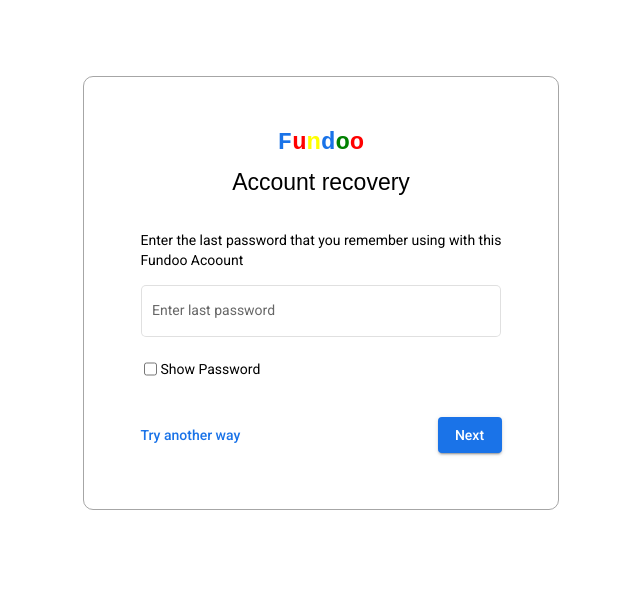
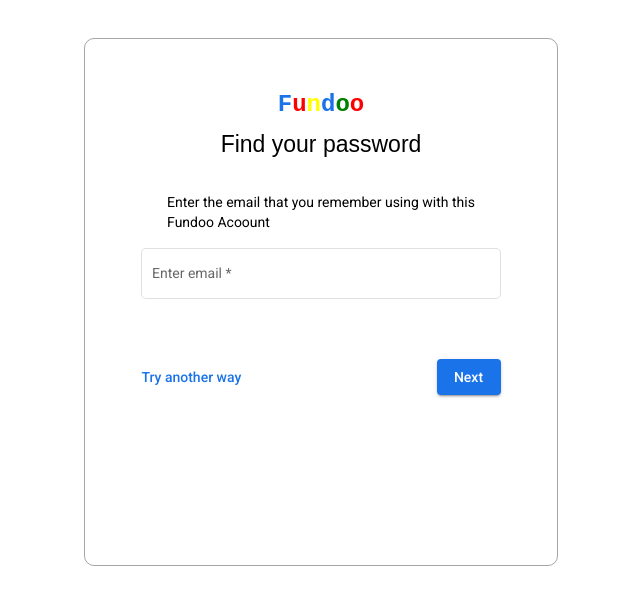
Before and after one commit to kmrshubham123/Fundoo, an Angular app in the folder fundoo/: page /forgot-password in a window 1280 px wide. Shown: the top 604 px of the page, without its empty margins (319-959 px from the left). Built offline with nearby package versions, Linux system fonts and the light colour scheme.

Commit message:
[Kumar Shubham]Refactor:validation,routing and link the UI

```diff
--- a/fundoo/src/app/Component/forgot-password/forgot-password.component.html
+++ b/fundoo/src/app/Component/forgot-password/forgot-password.component.html
@@ -1,5 +1,5 @@
 <div class="mainContainer">
-<form>
+<form  [formGroup]="forgotPasswordForm">
     <div class="logo">
         <span class="L1">F</span>
         <span class="L2">u</span>
@@ -9,21 +9,18 @@
         <span class="L6">o</span>
     </div>
     <div class="heading">
-        <span class="sign-in">Account recovery</span>
+        <span class="head1">Find your password</span>
 
     </div>
     <div class="Para1">
-        <p class="Account">Enter the last password that you remember using with this<br> Fundoo Acoount</p>
+        <p class="Account">Enter the email that you remember using with this<br> Fundoo Acoount</p>
     </div>
     <div class="Form-bar">
-        <mat-form-field appearance="outline" class="last-password">
-            <mat-label>Enter last password</mat-label>
-            <input matInput placeholder="Enter last password">
+        <mat-form-field appearance="outline" class="Enter-email">
+            <mat-label>Enter email</mat-label>
+            <input matInput formControlName="password" placeholder="Enter email">
+            <mat-error>Email required</mat-error>
         </mat-form-field>
-    </div>
-    <div class="Show-Password">
-        <input type="checkbox" class="password-box">
-        <label for="password-box"> Show Password</label>
     </div>
 
     <div class="Button">
--- a/fundoo/src/app/Component/forgot-password/forgot-password.component.scss
+++ b/fundoo/src/app/Component/forgot-password/forgot-password.component.scss
@@ -10,7 +10,7 @@
     display: flex;
     flex-direction: column;
     padding: 1.5cm;
-    margin-top: 2cm;
+    margin-top: 1cm;
     justify-content: center;
 
 }
@@ -53,7 +53,7 @@
     display: flex;
     justify-content: center;
 }
-.last-password{
+.Enter-email{
 
    width: 9.5cm;
 }
@@ -62,17 +62,13 @@
     display: flex;
     justify-content: center;
 }
-.Show-Password{
-    display: flex;
 
-}
 .Button{
 
     margin-top: 1cm;
     display: flex;
     justify-content: space-between;
-
-
+    margin-bottom: 3cm;
 }
 .Button .mat-button{
     padding-left: 0cm;
--- a/fundoo/src/app/Component/forgot-password/forgot-password.component.ts
+++ b/fundoo/src/app/Component/forgot-password/forgot-password.component.ts
@@ -1,4 +1,5 @@
 import { Component, OnInit } from '@angular/core';
+import { FormBuilder, FormGroup, Validators } from '@angular/forms';
 
 @Component({
   selector: 'app-forgot-password',
@@ -7,9 +8,22 @@
 })
 export class ForgotPasswordComponent implements OnInit {
 
-  constructor() { }
+  forgotPasswordForm! : FormGroup;
 
-  ngOnInit(): void {
+
+  constructor(private formBuilder: FormBuilder) { }
+
+  ngOnInit() {
+    this.forgotPasswordForm = this.formBuilder.group({
+
+
+      password: ['', Validators.required]
+
+    });
   }
 
+  // convenience getter for easy access to form fields
+  get f() { return this.forgotPasswordForm.controls; }
+
+
 }
--- a/fundoo/src/app/Component/login/login.component.html
+++ b/fundoo/src/app/Component/login/login.component.html
@@ -1,5 +1,5 @@
 <div class="mainContainer">
-    <form>
+    <form [formGroup]="loginForm">
         <div class="logo">
             <span class="L1">F</span>
             <span class="L2">u</span>
@@ -18,29 +18,31 @@
         <div class="Form-bar">
             <mat-form-field appearance="outline" class="Email-phone">
                 <mat-label>Email or phone</mat-label>
-                <input matInput placeholder="Email or phone">
+                <input matInput formControlName="email" placeholder="Email or phone">
+                <mat-error>Email required</mat-error>
             </mat-form-field>
         </div>
 
         <div class="forgotBtn">
-            <a>Forgot email?</a>
+            <a routerLink="/forgot-password">Forgot password?</a>
         </div>
         <div class="Form-bar2">
             <mat-form-field appearance="outline" class="PasswordForgot">
                 <mat-label>Password</mat-label>
-                <input matInput placeholder="Password">
+                <input matInput formControlName="password" placeholder="Password">
+                <mat-error>Password required</mat-error>
             </mat-form-field>
         </div>
 
-        <div class="forgotBtn2">
-            <a>Forgot Password?</a>
+        <div class="resetBtn2">
+            <a>Reset password?</a>
         </div>
         <div class="para2">
             <p>Not your computer? Use Guest mode to sign in privately.</p>
             <a class="learn">Learn more</a>
         </div>
         <div class=" footer-button">
-            <button mat-button class="creatbtn">Create account</button>
+            <button mat-button class="creatbtn" routerLink="/registration">Create account</button>
             <button mat-raised-button class="Nextbtn">Next</button>
         </div>
     </form>
--- a/fundoo/src/app/Component/login/login.component.scss
+++ b/fundoo/src/app/Component/login/login.component.scss
@@ -11,6 +11,7 @@
     justify-content: center;
     padding: 1cm;
     margin-top: 1cm ;
+    margin-bottom: 1cm;
 }
 .logo{
     margin-top: 0.5cm;
@@ -71,7 +72,7 @@
     padding-left: 0cm;
 }
 
-.forgotBtn a, .forgotBtn2 a{
+.forgotBtn a, .resetBtn2 a{
     color:#1A73E8;
     margin-top: 0cm;
     background-color: white;
@@ -79,6 +80,7 @@
     font-weight: 600;
     font-size: 15px;
     font-family: Arial;
+    text-decoration: none;
 }
 .para2{
     margin-top: 1.5cm;
@@ -97,7 +99,7 @@
     display: flex;
     justify-content: space-between;
     width: 10cm;
-    margin-bottom: 1cm;
+    margin-bottom: 0.5cm;
 }
 .footer-button .mat-button{
 background-color: white;
--- a/fundoo/src/app/Component/login/login.component.ts
+++ b/fundoo/src/app/Component/login/login.component.ts
@@ -1,4 +1,5 @@
 import { Component, OnInit } from '@angular/core';
+import { FormBuilder, FormGroup, Validators } from '@angular/forms';
 
 @Component({
   selector: 'app-login',
@@ -7,9 +8,22 @@
 })
 export class LoginComponent implements OnInit {
 
-  constructor() { }
+  loginForm! : FormGroup;
 
-  ngOnInit(): void {
+
+  constructor(private formBuilder: FormBuilder) { }
+
+  ngOnInit() {
+    this.loginForm = this.formBuilder.group({
+
+      email: ['', [Validators.required, Validators.email]],
+      password: ['', Validators.required]
+
+    });
   }
 
+  // convenience getter for easy access to form fields
+  get f() { return this.loginForm.controls; }
+
+
 }
--- a/fundoo/src/app/Component/registration/registration.component.html
+++ b/fundoo/src/app/Component/registration/registration.component.html
@@ -61,7 +61,7 @@
         </div>
 
         <div class="Button">
-            <button mat-button color="primary">Sign in instead</button>
+            <button mat-button color="primary" routerLink="/login">Sign in instead</button>
             <button mat-raised-button color="primary">Next</button>
         </div>
 
```
